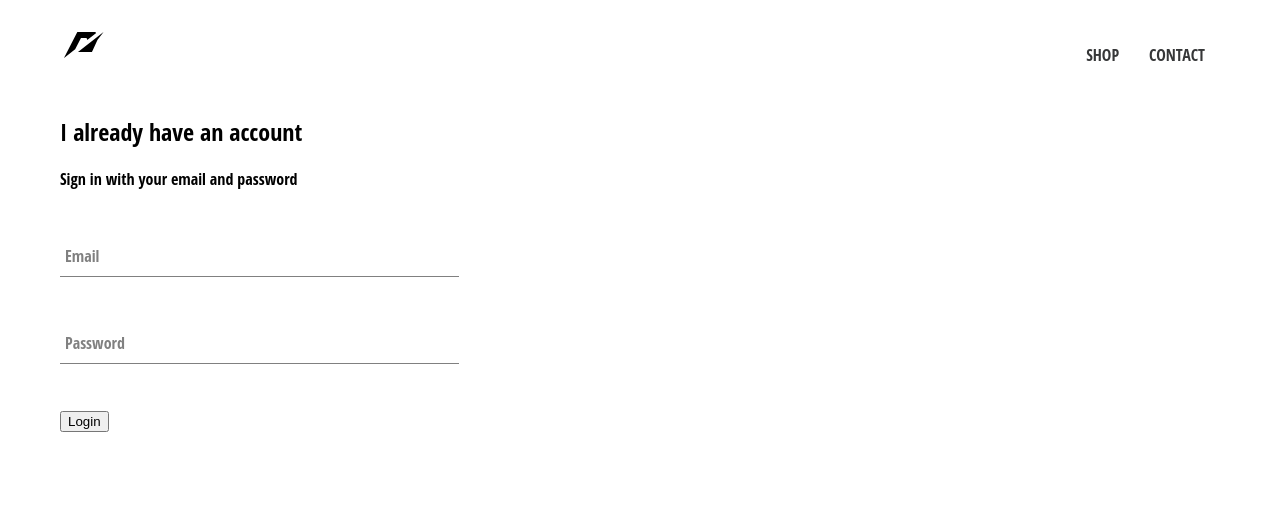
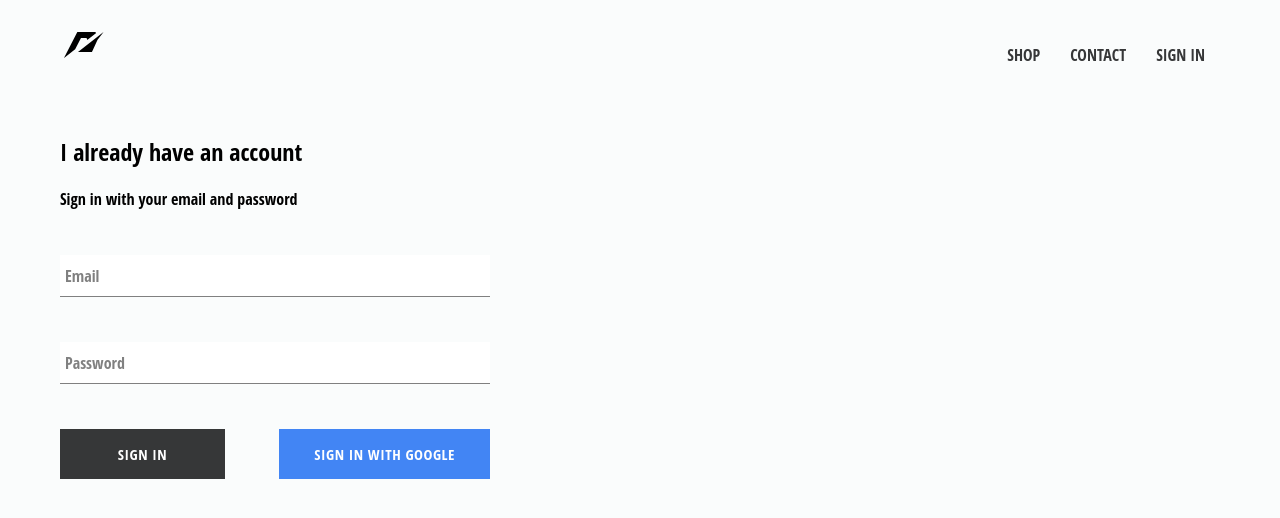
Before and after one commit to Princekelsey/fast_sales_ecommerce, a React (Create React App) app: page /signin in a window 1280 px wide. Shown: the top 518 px of the page. Built offline with nearby package versions, Linux system fonts and the light colour scheme; no server answers.

Commit message:
added user authentication, login with google using firebase

```diff
--- a/package.json
+++ b/package.json
@@ -3,6 +3,7 @@
   "version": "0.1.0",
   "private": true,
   "dependencies": {
+    "firebase": "^7.5.0",
     "node-sass": "^4.13.0",
     "react": "^16.12.0",
     "react-dom": "^16.12.0",
--- a/src/App.css
+++ b/src/App.css
@@ -1,6 +1,11 @@
 body {
   font-family: "open Sans Condensed";
   padding: 20px 60px;
+  background-color: #fafcfc;
+}
+
+* {
+  box-sizing: border-box;
 }
 
 a {
--- a/src/App.js
+++ b/src/App.js
@@ -1,16 +1,30 @@
-import React from "react";
+import React, { useState, useEffect } from "react";
 import { Route, Switch } from "react-router-dom";
 import Homepage from "./Pages/homepage/Homepage";
 import Shop from "./Pages/shop/Shop";
 import Header from "./Components/header/Header";
 import SignInAndSignUp from "./Pages/signAndSignUp/SignInAndSignUp";
+import { auth } from "./firebase/firebase.utils";
 
 import "./App.css";
 
-function App() {
+const App = () => {
+  const [currentUser, setCurrentUser] = useState(null);
+
+  useEffect(() => {
+    let unsubscribeFromAuth = null;
+    unsubscribeFromAuth = auth.onAuthStateChanged(user => {
+      setCurrentUser(user);
+      console.log(user);
+    });
+    return () => {
+      unsubscribeFromAuth();
+    };
+  }, [currentUser]);
+
   return (
     <div>
-      <Header />
+      <Header currentUser={currentUser} />
       <Switch>
         <Route exact path="/" component={Homepage} />
         <Route path="/shop" component={Shop} />
@@ -18,6 +32,6 @@
       </Switch>
     </div>
   );
-}
+};
 
 export default App;
--- /dev/null
+++ b/src/Components/customButton/CustomButton.js
@@ -0,0 +1,13 @@
+import React from "react";
+import "./customButton.style.scss";
+
+const CustomButton = ({ children, isGoogleSignIn, ...otherProps }) => (
+  <button
+    className={`${isGoogleSignIn ? "google-sign-in" : " "} custom-button`}
+    {...otherProps}
+  >
+    {children}
+  </button>
+);
+
+export default CustomButton;
--- /dev/null
+++ b/src/Components/customButton/customButton.style.scss
@@ -0,0 +1,32 @@
+.custom-button {
+  min-width: 165px;
+  width: auto;
+  height: 50px;
+  letter-spacing: 0.5px;
+  line-height: 50px;
+  padding: 0 35px 0 35px;
+  font-size: 15px;
+  background-color: #363738;
+  color: white;
+  text-transform: uppercase;
+  font-family: "Open Sans Condensed";
+  font-weight: bolder;
+  border: none;
+  cursor: pointer;
+
+  &:hover {
+    background-color: white;
+    color: #363738;
+    border: 1px solid #363738;
+  }
+
+  &.google-sign-in {
+    background-color: #4285f4;
+    color: #ffffff;
+
+    &:hover {
+      background-color: #357ae8;
+      border: none;
+    }
+  }
+}
--- a/src/Components/header/Header.js
+++ b/src/Components/header/Header.js
@@ -1,10 +1,11 @@
 import React from "react";
 import { Link } from "react-router-dom";
 import { ReactComponent as Logo } from "../../utils/logo.svg";
+import { auth } from "../../firebase/firebase.utils";
 
 import "./header.style.scss";
 
-const Header = () => {
+const Header = ({ currentUser }) => {
   return (
     <div className="header">
       <Link className="logo-container" to="/">
@@ -17,6 +18,16 @@
         <Link className="option" to="/contact">
           CONTACT
         </Link>
+        {currentUser ? (
+          <div className="option" onClick={() => auth.signOut()}>
+            SIGN OUT
+          </div>
+        ) : (
+          <Link className="option" to="/signin">
+            {" "}
+            SIGN IN
+          </Link>
+        )}
       </div>
     </div>
   );
--- a/src/Components/header/header.style.scss
+++ b/src/Components/header/header.style.scss
@@ -19,6 +19,7 @@
 
     .option {
       padding: 10px 15px;
+      cursor: pointer;
     }
   }
 }
--- a/src/Components/previewCollection/previewCollection.style.scss
+++ b/src/Components/previewCollection/previewCollection.style.scss
@@ -6,6 +6,7 @@
   .title {
     font-size: 28px;
     margin-bottom: 25px;
+    color: #363738;
   }
 
   .preview {
--- a/src/Components/signIn/SignIn.js
+++ b/src/Components/signIn/SignIn.js
@@ -1,5 +1,8 @@
 import React, { useState } from "react";
 import FormInput from "../formInput/FormInput";
+import CustomButton from "../customButton/CustomButton";
+import { signInWithGoogle } from "../../firebase/firebase.utils";
+
 import "./signIn.style.scss";
 
 const SignIn = () => {
@@ -37,8 +40,12 @@
           handleChange={handleChange}
           label="Password"
         />
-
-        <input type="submit" value="Login" />
+        <div className="buttons">
+          <CustomButton type="submit">Sign In</CustomButton>
+          <CustomButton onClick={signInWithGoogle} isGoogleSignIn>
+            Sign In With Google
+          </CustomButton>
+        </div>
       </form>
     </div>
   );
--- a/src/Components/signIn/signIn.style.scss
+++ b/src/Components/signIn/signIn.style.scss
@@ -1,3 +1,14 @@
 .sign-in {
-  width: 30vw;
+  width: 430px;
+  display: flex;
+  flex-direction: column;
+
+  .title {
+    margin: 10px 0;
+  }
+
+  .buttons {
+    display: flex;
+    justify-content: space-between;
+  }
 }
--- /dev/null
+++ b/src/firebase/firebase.utils.js
@@ -0,0 +1,24 @@
+import firebase from "firebase/app";
+import "firebase/firestore";
+import "firebase/auth";
+
+const config = {
+  apiKey: "AIzaSyAQ5PhY4H4hp_1Sy-TKkrjM_Qd9hUIYx70",
+  authDomain: "fast-sales-db.firebaseapp.com",
+  databaseURL: "https://fast-sales-db.firebaseio.com",
+  projectId: "fast-sales-db",
+  storageBucket: "fast-sales-db.appspot.com",
+  messagingSenderId: "230003527384",
+  appId: "1:230003527384:web:02cc402f0c9f61be3791ad",
+  measurementId: "G-48FTRZQZ4J"
+};
+
+firebase.initializeApp(config);
+export const auth = firebase.auth();
+export const firestore = firebase.firestore();
+
+const provider = new firebase.auth.GoogleAuthProvider();
+provider.setCustomParameters({ prompt: "select_account" });
+export const signInWithGoogle = () => auth.signInWithPopup(provider);
+
+export default firebase;
```
Also changed, not shown: 1 other file (tests, documents, lock files or other folders).
